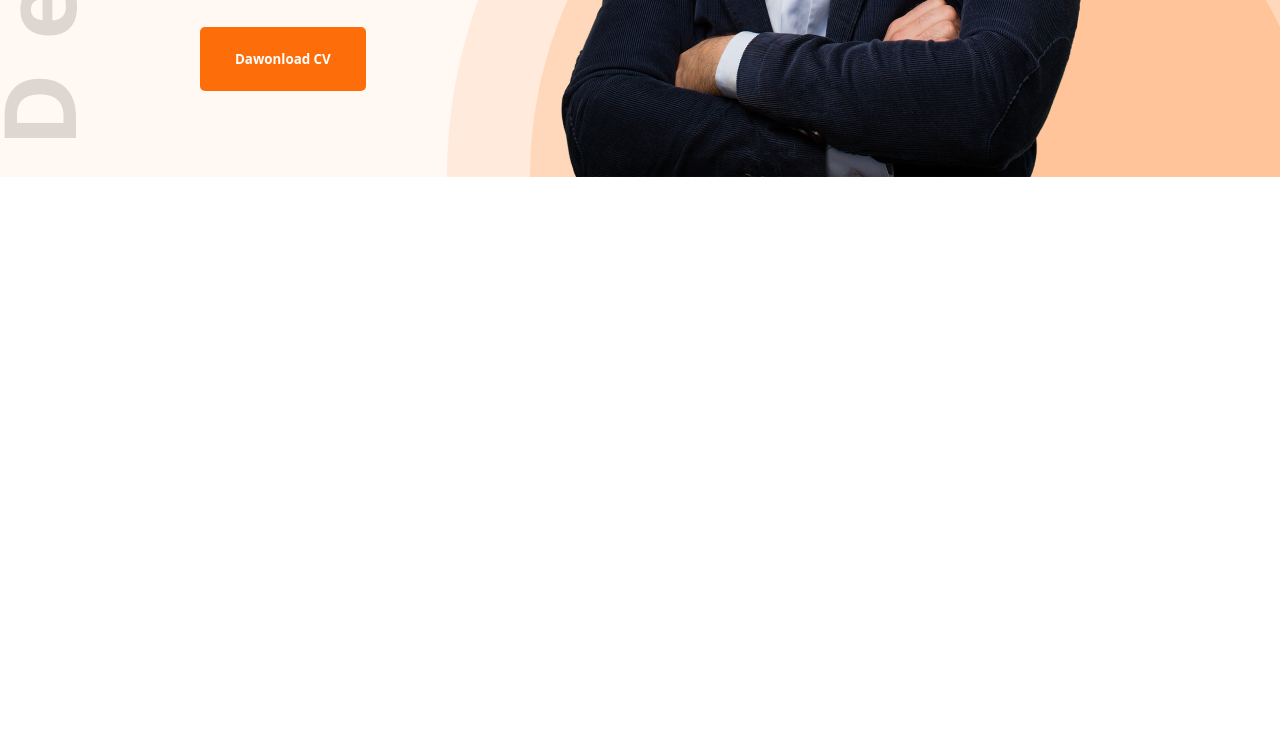
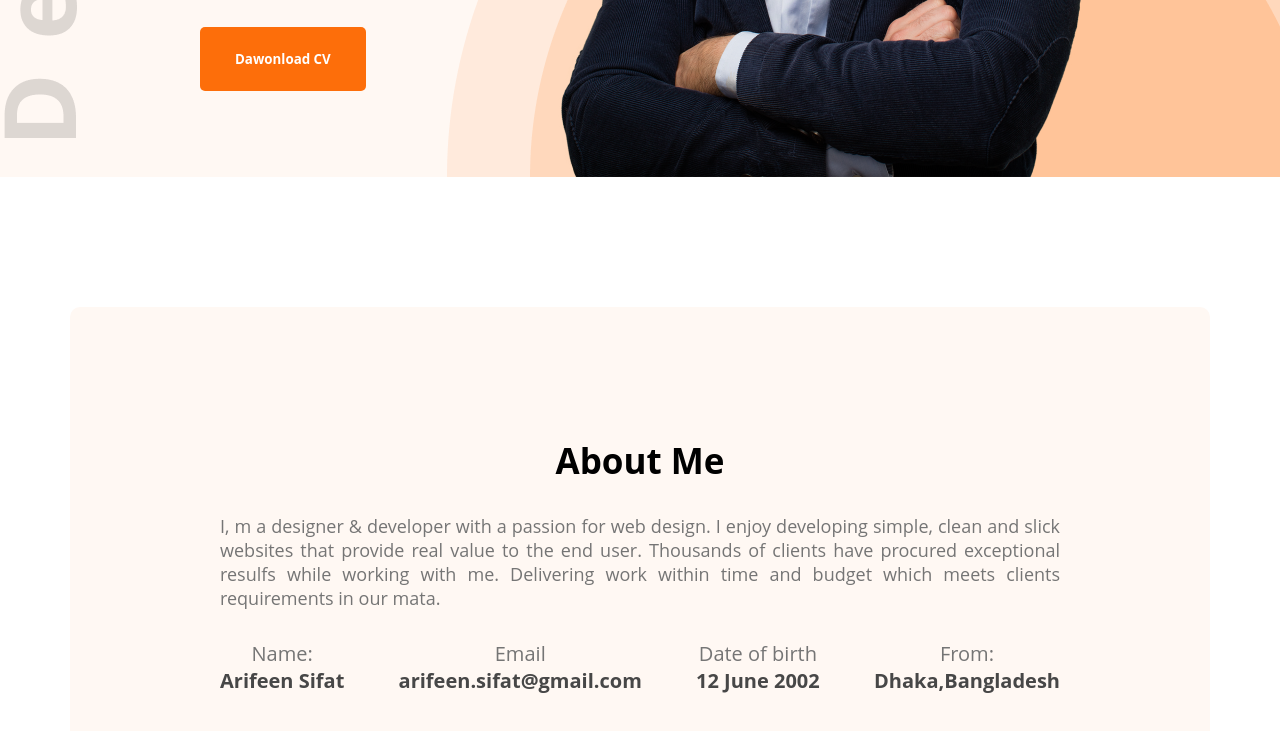
Before and after one commit to sif1t/Personal-Portfolio-Mary, a plain HTML site: page index.html in a window 1280 px wide. Shown: the part 663-1394 px from the top of the page. Before the commit the page ends 840 px from the top, so only its background shows below. Drawn offline with Linux system fonts and the light colour scheme.

Commit message:
about section complite

```diff
--- a/index.html
+++ b/index.html
@@ -31,7 +31,30 @@
            </div>
     </header>
     <main>
-
+        <section class="about">
+              <h3 class="Section-title">About Me </h3>
+              <p class="section-description">
+                I, m a designer & developer with a passion for web design. I enjoy developing simple, clean and slick websites that provide real value to the end user. Thousands of clients have procured exceptional resulfs while working with me. Delivering work within time and budget which meets clients requirements in our mata.
+              </p>
+              <div class="about-info-container">
+               <div class="about-info">
+                <p class="info-title">Name:</p>
+                <p class="info-description">Arifeen Sifat</p>
+               </div>
+               <div class="about-info">
+                <p class="info-title">Email</p>
+                <p class="info-description">arifeen.sifat@gmail.com</p>
+               </div>
+               <div class="about-info">
+                <p class="info-title">Date of birth</p>
+                <p class="info-description">12 June 2002</p>
+               </div>
+               <div class="about-info">
+                <p class="info-title">From:</p>
+                <p class="info-description">Dhaka,Bangladesh</p>
+               </div>
+            </div>
+        </section>
     </main>
     <footer>
 
--- a/style.css
+++ b/style.css
@@ -17,17 +17,19 @@
     padding: 18px 35px;
 
 }
-.header{
+
+.header {
     background: #FFF8F3;
     background-image: url('./images/header_bg.png'), url('./images/developer.png');
     background-repeat: no-repeat;
     background-position: bottom right, left;
 }
+
 /* header and navication styles */
 nav {
     display: flex;
     justify-content: space-between;
-    /* margin: 0 200px; */
+    /* margin: 50px 200px; */
     padding: 50px 200px;
 
 }
@@ -52,7 +54,8 @@ nav li {
 .banner {
     display: flex;
     align-items: center;
-    padding: 0 200px;
+    /* padding: 0 200px; */
+    margin: 0 200px;
 }
 
 .banner-title {
@@ -71,3 +74,50 @@ nav li {
     font-size: 18px;
     margin-bottom: 30px;
 }
+
+/* main section */
+main {
+    max-width: 1140px;
+    margin: 0 auto;
+
+}
+
+/* about section style */
+
+.about {
+    margin-top: 130px;
+    border-radius: 10px;
+    background: #FFF8F3;
+    padding: 130px 150px;
+    text-align: center;
+}
+
+.Section-title {
+    font-weight: 700;
+    font-size: 35px;
+    margin-bottom: 30px;
+
+}
+
+.section-description {
+    color: #757575;
+    font-size: 18px;
+    text-align: justify;
+    margin-bottom: 30px;
+}
+
+.about-info-container{
+    display: flex;
+    justify-content: space-between;
+}
+
+.about .info-title{
+    font-size: 20px;
+    color: #757575;
+}
+
+.info-description{
+    font-weight: 700;
+    font-size: 20px;
+    color:#474747;
+}
```
